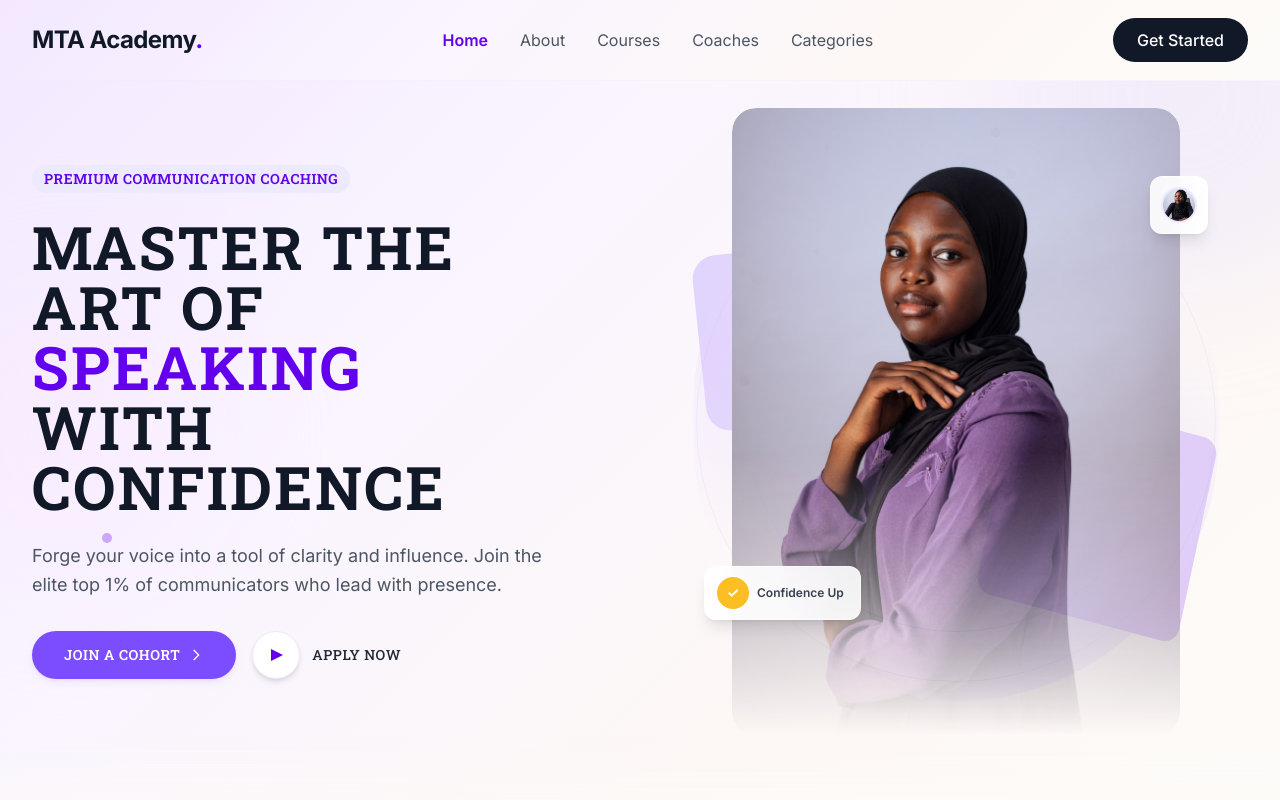
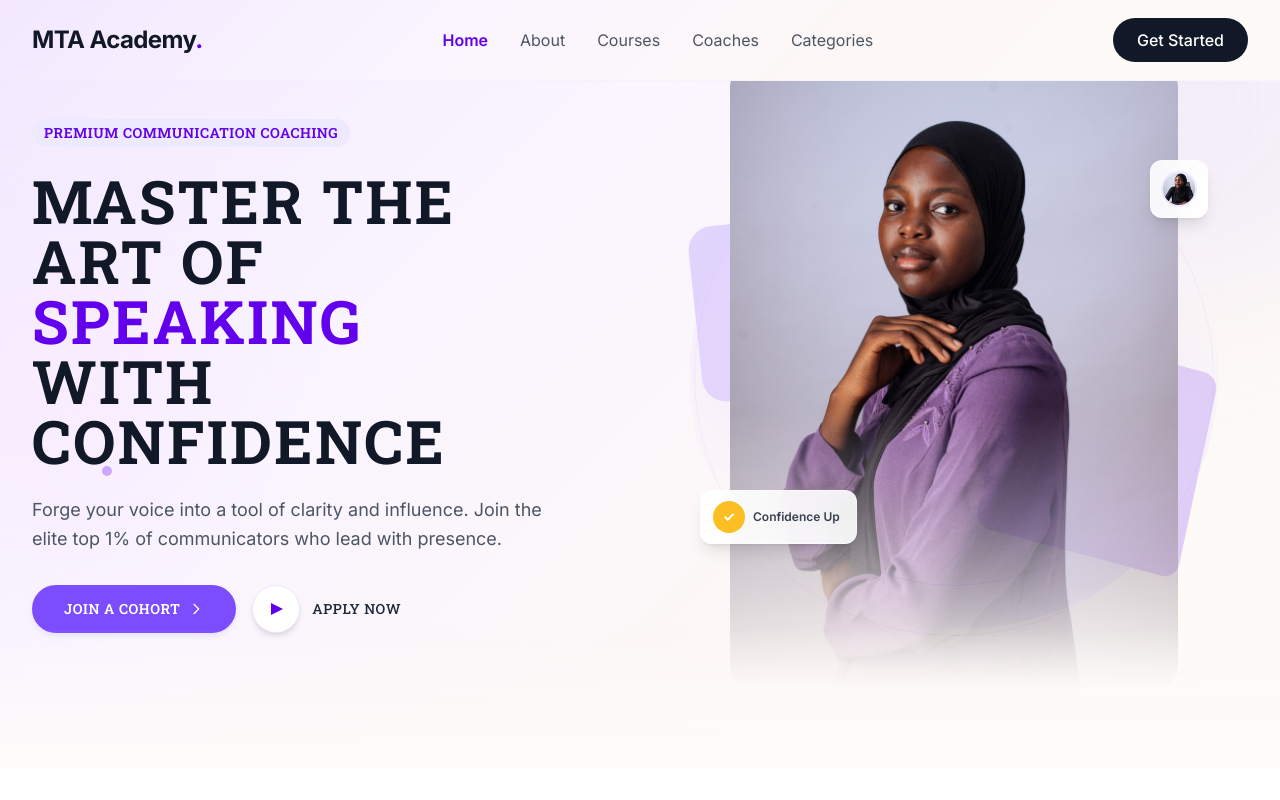
Before and after one commit to BizLaunchOrg/Mta_academy, a React (Vite) app: page / in a window 1280 px wide. Shown: the top 800 px of the page. Built offline with nearby package versions, Linux system fonts and the light colour scheme.

Commit message:
make changes on hero

```diff
--- a/src/Components/HeroSection.tsx
+++ b/src/Components/HeroSection.tsx
@@ -13,8 +13,8 @@ export default function HeroSection() {
         <span className="absolute bottom-[38%] left-[8%] w-2.5 h-2.5 rounded-full bg-[#6200EE]/30" />
       </div>
 
-      <div className="max-w-7xl mx-auto px-4 sm:px-6 lg:px-8 relative z-10 pt-28 pb-36">
-        <div className="grid grid-cols-1 lg:grid-cols-2 gap-12 items-center">
+      <div className="max-w-7xl mx-auto px-4 sm:px-6 lg:px-8 relative z-10 pt-24 pb-24 lg:pb-28">
+        <div className="grid grid-cols-1 lg:grid-cols-2 gap-10 items-center">
           <div className="max-w-2xl mx-auto lg:mx-0 text-center lg:text-left">
             <span className="inline-block py-1 px-3 rounded-full bg-violet-100 text-[#6200EE] text-sm font-semibold mb-6 font-slab uppercase tracking-wider">
               Premium Communication Coaching
@@ -78,7 +78,7 @@ export default function HeroSection() {
             </div>
           </div>
 
-          <div className="relative h-[520px] sm:h-[580px] lg:h-[620px] flex justify-center items-end lg:items-center">
+          <div className="relative h-[460px] sm:h-[520px] lg:h-[560px] flex justify-center items-end lg:items-center">
             <div className="hero-rings" aria-hidden />
 
             <div
```
